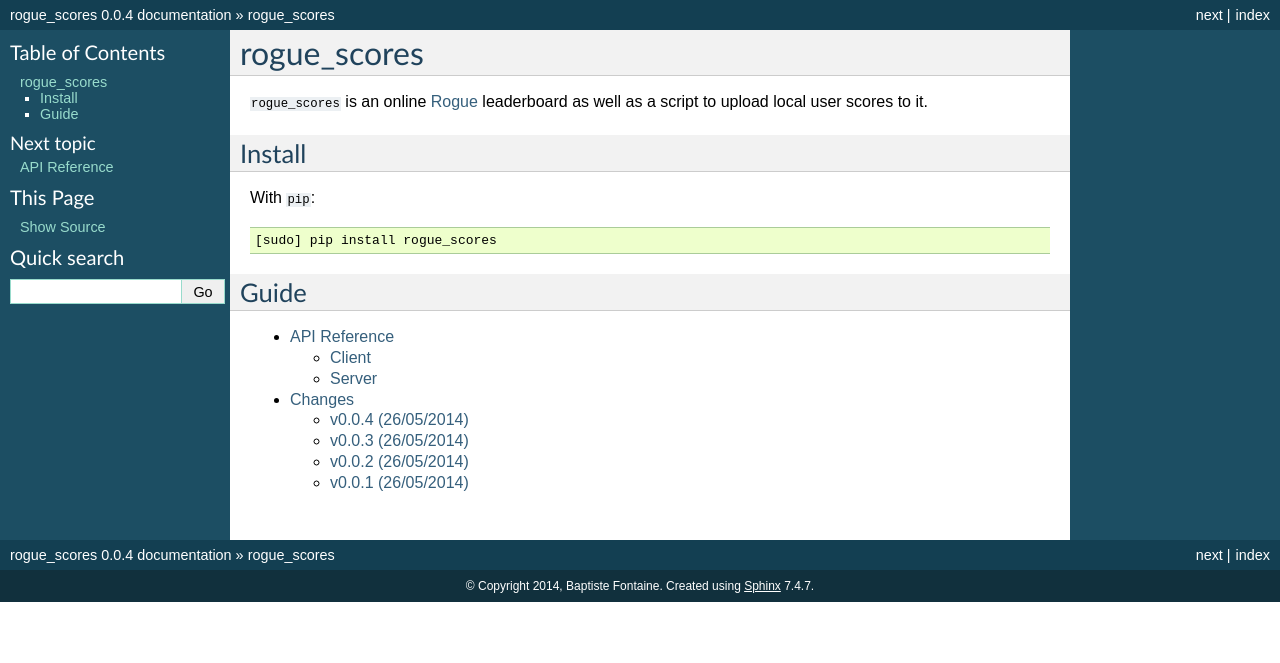
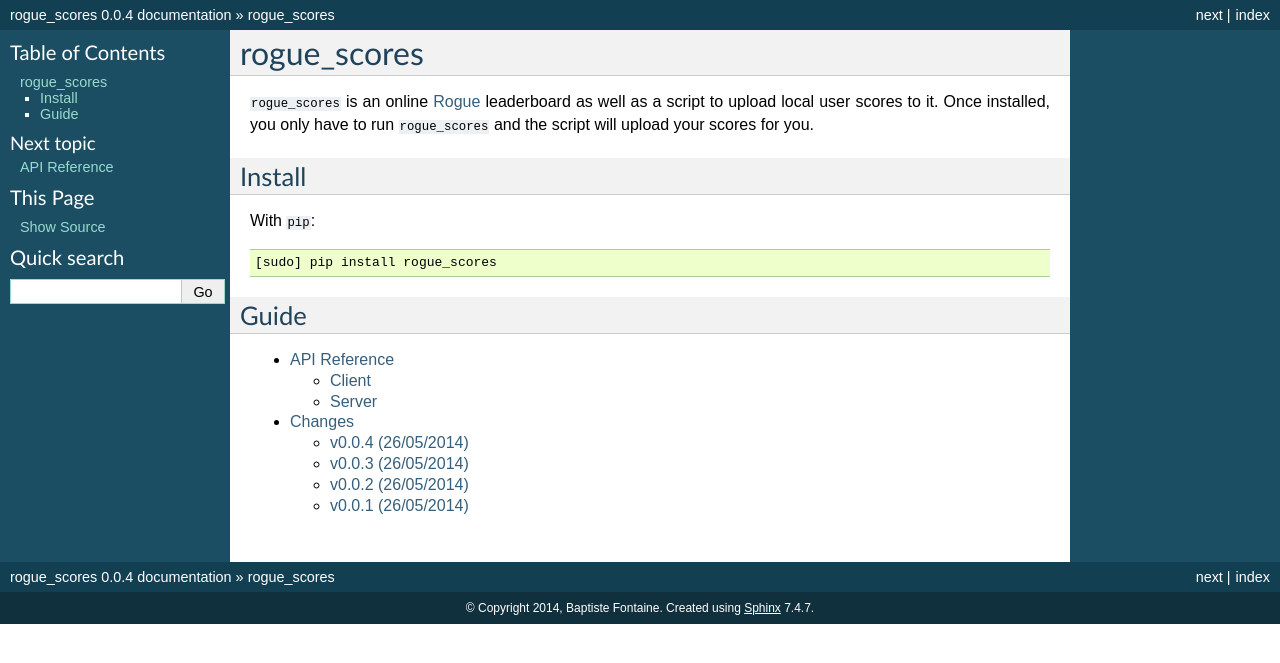
Before and after one commit to bfontaine/rogue_scores, a Sphinx documentation site: the page built from docs/index.rst, in a window 1280 px wide. Shown: the top 663 px of the page. Built offline with Sphinx 7.4.7, drawn with Linux system fonts in a browser that asks for light colours.

Commit message:
script usage
[ci skip]

```diff
--- a/docs/index.rst
+++ b/docs/index.rst
@@ -2,7 +2,8 @@ rogue_scores
 ============
 
 ``rogue_scores`` is an online Rogue_ leaderboard as well as a script to upload
-local user scores to it.
+local user scores to it. Once installed, you only have to run ``rogue_scores``
+and the script will upload your scores for you.
 
 .. _Rogue: https://en.wikipedia.org/wiki/Rogue_(video_game)
 
```
